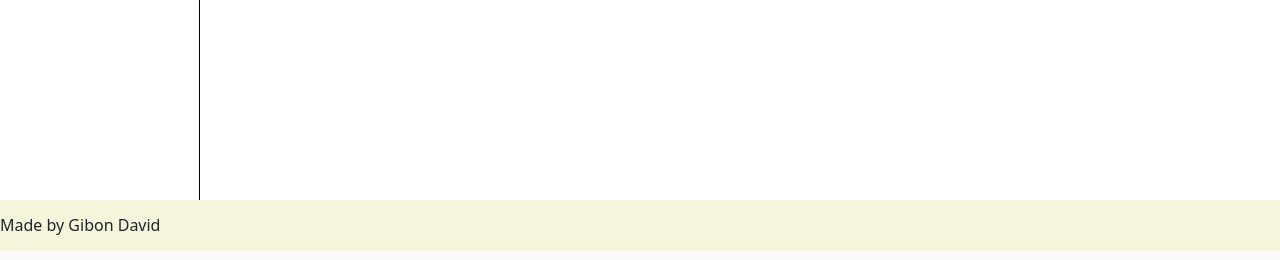
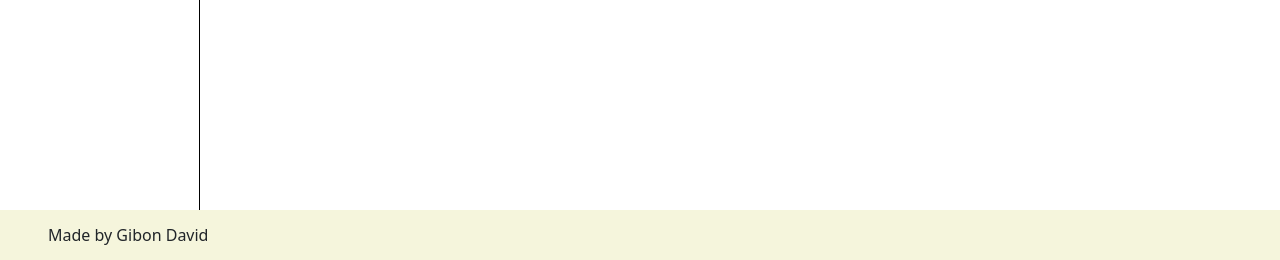
Before and after one commit to Davidgbn33/Galerie, a Symfony app: template templates/admin/Comment/liste.html.twig in a window 1280 px wide. Shown: the part 550-810 px from the top of the page. Run offline with Twig, Linux system fonts and the light colour scheme; the template is opened without the code that fills it, so the values that code supplies are empty; style sheets or scripts are compiled from the project's sources; some libraries are stand-ins or nearby versions.

Commit message:
fix position footer

```diff
--- a/assets/styles/app.scss
+++ b/assets/styles/app.scss
@@ -12,7 +12,10 @@
 @import "modules/form.scss";
 @import "modules/footer.scss";
 
-
 body {
     background-color: $te-bg-color;
+    margin: 0;
+    min-height: 100vh;
+    display: grid;
+    grid-template-rows: auto 1fr auto;
 }
--- a/assets/styles/modules/footer.scss
+++ b/assets/styles/modules/footer.scss
@@ -1,7 +1,5 @@
 footer{
   background: $te-text-Title-color;
   height: 50px;
-  position: absolute;
-  bottom: 0;
-  width: 100%;
+  width: 100vw;
 }
--- a/templates/includes/_footer.html.twig
+++ b/templates/includes/_footer.html.twig
@@ -1,5 +1,5 @@
 <footer class="d-flex align-items-center">
     <div>
-        <p class="m-0">Made by Gibon David</p>
+        <p class="m-0 ps-5">Made by Gibon David</p>
     </div>
 </footer>
```
